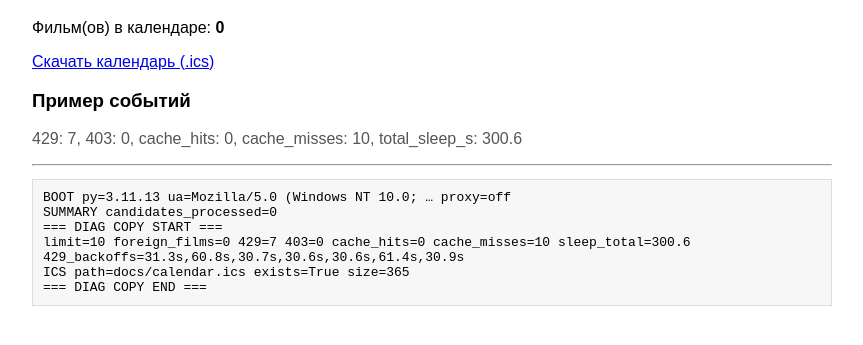
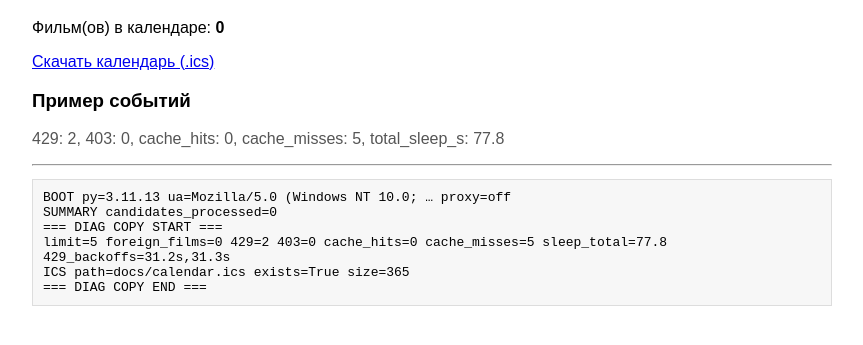
Before and after one commit to MaxYtre/movie, a plain HTML site: page index.html in a window 1280 px wide. Shown: the part 61-406 px from the top of the page, without its empty margins (208-1071 px from the left). Drawn offline with Linux system fonts and the light colour scheme.

Commit message:
deploy: e682a399477a7cc45b1c6495b2bf8f20e9ae7387

```diff
--- a/index.html
+++ b/index.html
@@ -4,7 +4,7 @@
 <p>Фильм(ов) в календаре: <strong>0</strong></p>
 <p><a href="calendar.ics">Скачать календарь (.ics)</a></p>
 <h3>Пример событий</h3><ul></ul>
-<p style="color:#555">429: 7, 403: 0, cache_hits: 0, cache_misses: 10, total_sleep_s: 300.6</p>
+<p style="color:#555">429: 2, 403: 0, cache_hits: 0, cache_misses: 5, total_sleep_s: 77.8</p>
 <hr>
 <pre id="diag" style="background:#f7f7f7;padding:10px;border:1px solid #ddd;white-space:pre-wrap;"></pre>
 <script>fetch('diag.txt').then(r=>r.text()).then(t=>document.getElementById('diag').textContent=t).catch(()=>{});</script>
```
Also changed, not shown: diag.txt.
